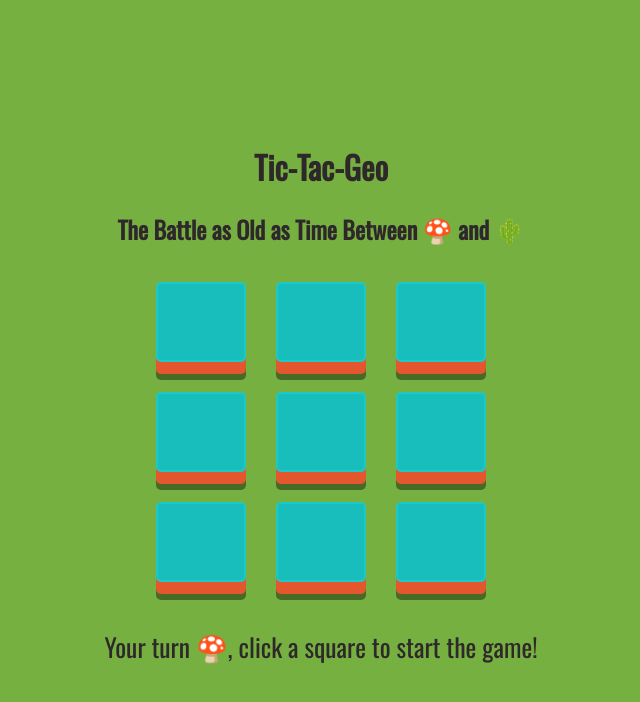
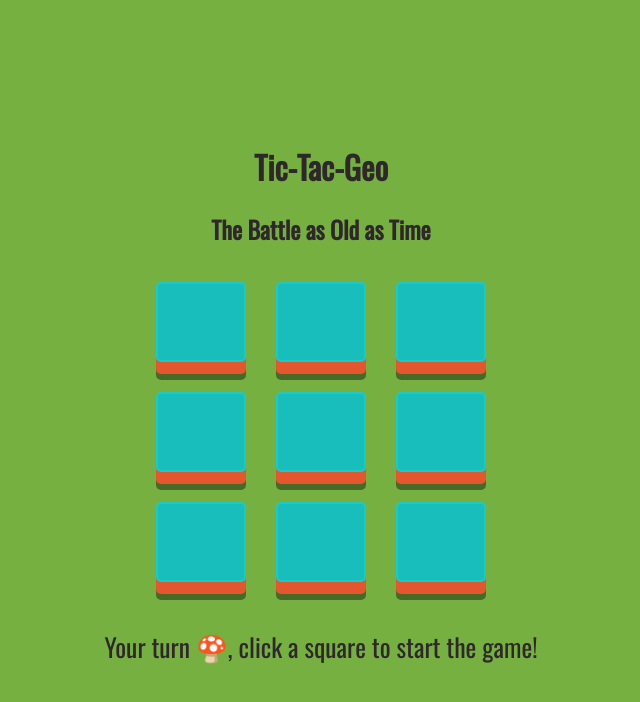
Before and after one commit to GeoSauer/Tic-Tac-Geo, a React (Create React App) app: page / in a window 1280 px wide. Shown: the top 702 px of the page, without its empty margins (327-967 px from the left). Built offline with nearby package versions, Linux system fonts and the light colour scheme.

Commit message:
tiny wording change

```diff
--- a/src/components/Game.jsx
+++ b/src/components/Game.jsx
@@ -9,7 +9,7 @@ export default function Game() {
     <div className="game">
       <header>
         <h1>Tic-Tac-Geo</h1>
-        <h2>The Battle as Old as Time Between 🍄 and 🌵</h2>
+        <h2>The Battle as Old as Time</h2>
       </header>
       {isActive && (
         <>
```
